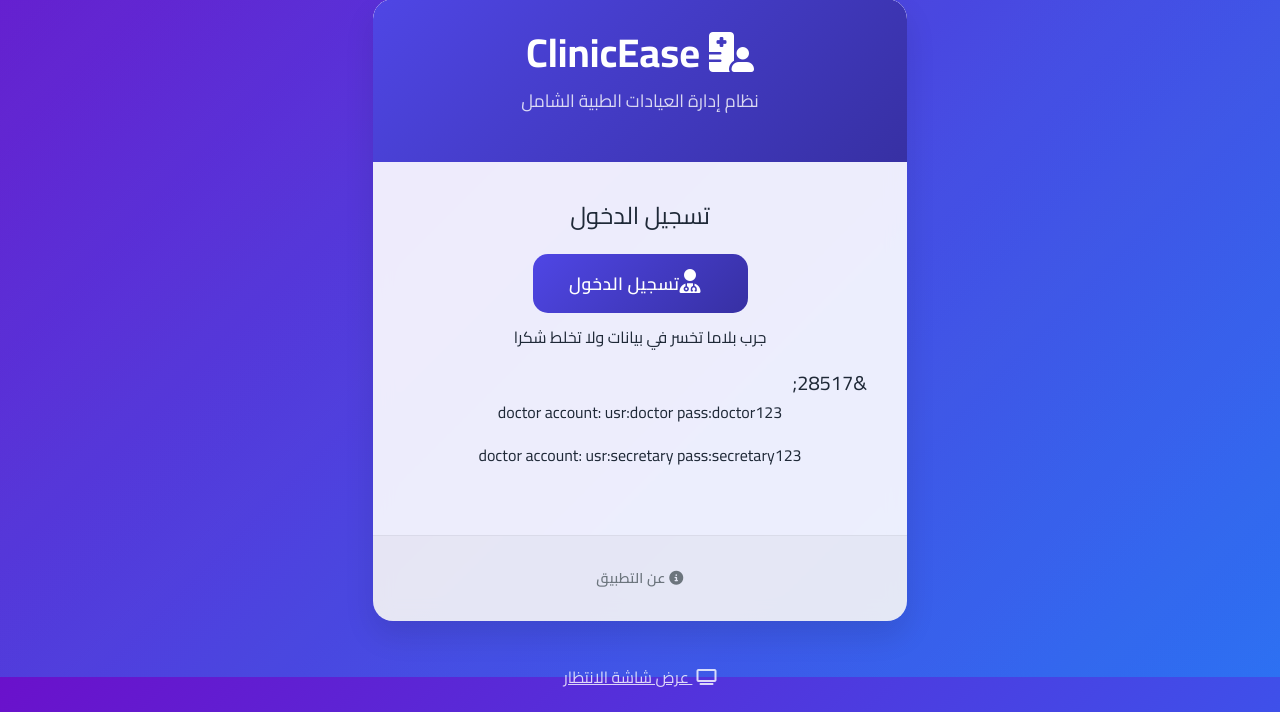
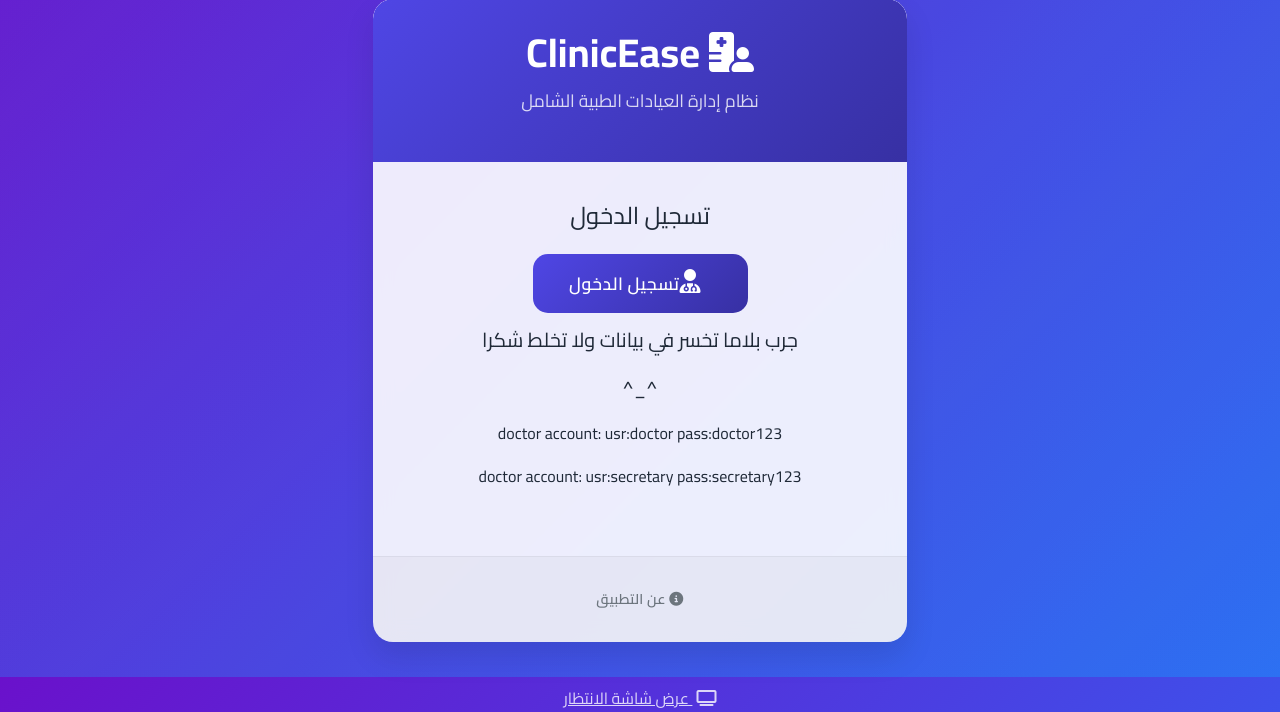
Before and after one commit to Naimyounes/cliniceasemain, a Flask app: page / in a window 1280 px wide. Shown: the part 123-835 px from the top of the page. Run offline with Flask 3, Linux system fonts and the light colour scheme; some libraries are stand-ins or nearby versions.

Commit message:
Update home.html

```diff
--- a/clinic_app/templates/main/home.html
+++ b/clinic_app/templates/main/home.html
@@ -132,7 +132,8 @@
                                 </a>
                             </div>
                         </div>
-                        <h6 class="text-center mb-4">جرب بلاما تخسر في بيانات ولا تخلط شكرا </h6><h5>&28517;</h5>
+                        <h5 class="text-center mb-4">جرب بلاما تخسر في بيانات ولا تخلط شكرا </h5>
+                        <h5 class="text-center mb-4">^_^</h5>
                         <h6 class="text-center mb-4">doctor account: usr:doctor pass:doctor123</h6>
                         <h6 class="text-center mb-4">doctor account: usr:secretary pass:secretary123</h6>
 
```
